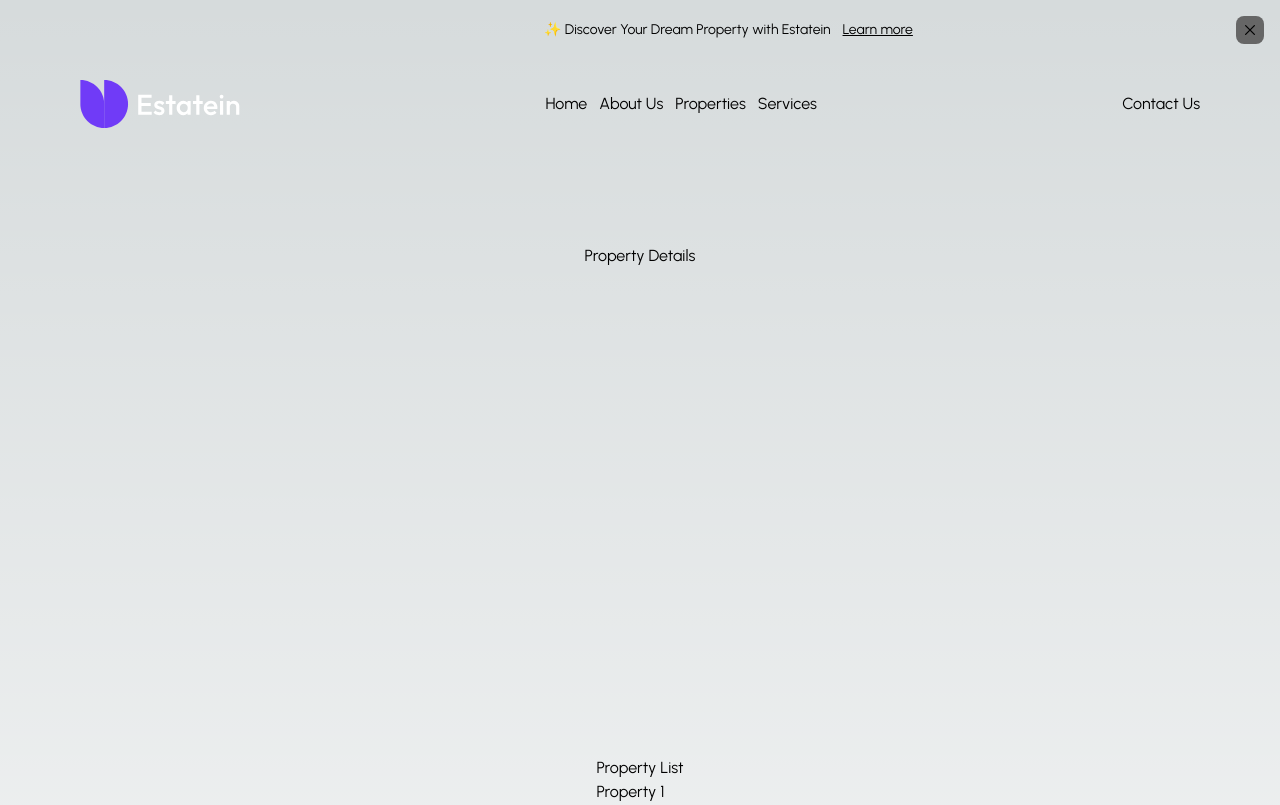
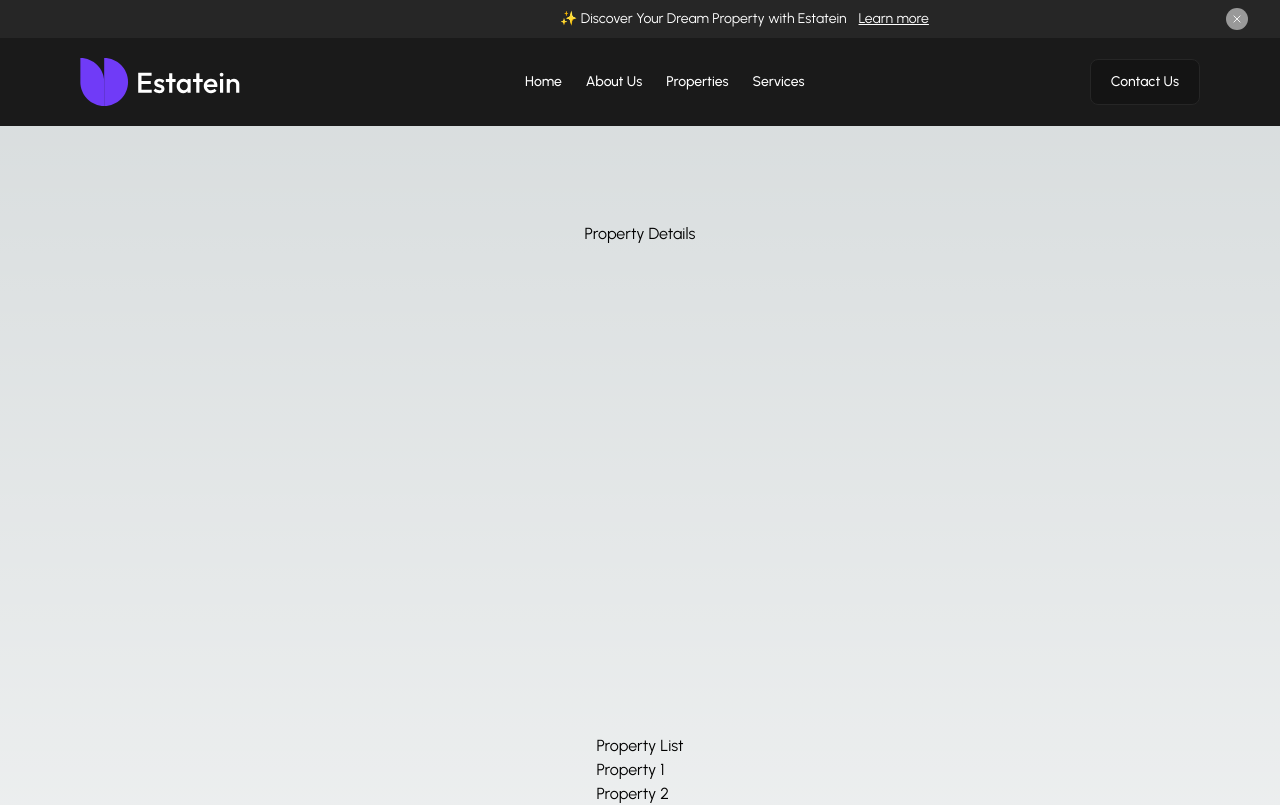
Before and after one commit to carinavbritto/real-state, a Next.js app: page /properties/details in a window 1280 px wide. Shown: the top 805 px of the page. Built offline with nearby package versions, Linux system fonts and the light colour scheme.

Commit message:
feat: hero component

```diff
--- a/src/components/background-image/backgroundImage.tsx
+++ b/src/components/background-image/backgroundImage.tsx
@@ -14,16 +14,16 @@ const BackgroundImage: React.FC<BackgroundImageProps> = ({
 }) => {
   return (
     <div
-      className={`relative flex flex-col h-full ${className}`}
+      className={`relative flex flex-col ${className}`}
       style={{ backgroundImage: `url(${imageUrl})` }}
     >
       <div className="absolute inset-0">
         <Image
           src={imageUrl}
           alt="Background Image"
-          priority={true}
-          className="object-cover"
-          height={920}
+          priority
+          className="object-cover max-h-full w-full"
+          height={622}
         />
       </div>
 
--- a/src/components/button/button.tsx
+++ b/src/components/button/button.tsx
@@ -9,7 +9,7 @@ interface ButtonProps {
   iconClasses?: string;
   iconPosition?: 'left' | 'right';
   onClick?: MouseEventHandler<HTMLSpanElement>;
-  buttonStyle?: 'primary' | 'secondary';
+  buttonStyle?: 'primary' | 'secondary' | 'tertiary';
   type?: 'button' | 'submit' | 'reset';
 }
 
@@ -28,11 +28,31 @@ const Button: React.FC<ButtonProps> = ({
   const hasIcon = icon !== undefined && icon !== null;
 
   const primaryButtonClasses =
-    'text-neutral-0 bg-primary-800 hover:bg-primary-900 disabled:bg-gray-700 text-fontColor-dark-primary disabled:text-fontColor-disabled';
+    'text-white-0 bg-purple-60 border border-solid border-purple-60 hover:bg-purple-75 rounded-lg px-5 py-3 text-sm font-medium';
   const secondaryButtonClasses =
-    'text-primary-900 bg-neutral-0 hover:bg-primary-900 disabled:bg-gray-700 hover:text-neutral-0 disabled:text-fontColor-disabled';
+    'text-white-0 bg-gray-08 border border-solid border-gray-15 hover:bg-purple-75 rounded-lg px-5 py-3 text-sm font-medium';
+  const tertiaryButtonClasses =
+    'text-white-0 bg-gray-60 hover:bg-purple-75 rounded-full p-1 text-sm';
 
-  const buttonClasses = `inline-flex items-center justify-center rounded-lg gap-3 focus:outline-none transition duration-300 ease-in-out cursor-pointer ${buttonStyle === 'primary' ? primaryButtonClasses : secondaryButtonClasses} ${className ?? ''}`;
+  let buttonClasses = `inline-flex items-center justify-center gap-3 focus:outline-none transition duration-300 ease-in-out cursor-pointer disabled:bg-gray-700 disabled:text-fontColor-disabled`;
+
+  switch (buttonStyle) {
+    case 'primary':
+      buttonClasses += ` ${primaryButtonClasses}`;
+      break;
+    case 'secondary':
+      buttonClasses += ` ${secondaryButtonClasses}`;
+      break;
+    case 'tertiary':
+      buttonClasses += ` ${tertiaryButtonClasses}`;
+      break;
+    default:
+      buttonClasses += ` ${primaryButtonClasses}`;
+  }
+
+  if (className) {
+    buttonClasses += ` ${className}`;
+  }
 
   const content = (
     <>
--- a/src/components/card/card.tsx
+++ b/src/components/card/card.tsx
@@ -12,12 +12,12 @@ const Card: React.FC<CardProps> = ({ title, subtitle, className }) => {
       className={`bg-transparent border rounded-lg border-solid border-gray-15 flex flex-col items-start gap-1 shadow-md md:py-3 md:px-5 2xl:py-4 2xl:px-6 ${className}`}
     >
       {title && (
-        <h2 className="sm:text-2xl md:text-3xl 2xl:text-4xl font-bold tracking-tight leading-tight">
+        <h2 className="sm:text-2xl md:text-3xl 2xl:text-4xl font-bold tracking-tight leading-tight text-white-0">
           {title}
         </h2>
       )}
       {subtitle && (
-        <p className="text-gray-600 sm:text-sm md:text-base 2xl:text-lg 2xl:leading-6 font-medium">
+        <p className="text-gray-600 sm:text-sm md:text-base 2xl:text-lg 2xl:leading-6 font-medium text-gray-60">
           {subtitle}
         </p>
       )}
--- a/src/components/header/header.tsx
+++ b/src/components/header/header.tsx
@@ -1,16 +1,16 @@
 import Image from 'next/image';
 import NavigationBar from '../navigation-bar/navigationBar';
-import Link from 'next/link';
 import logo from '../../../public/assets/images/logo.svg';
+import Button from '../button/button';
 
 export default function Header() {
   return (
-    <header className="flex items-center justify-between py-5 md:px-20 2xl:px-40">
+    <header className="flex items-center justify-between py-5 md:px-20 2xl:px-40 bg-gray-10">
       <Image src={logo} width={160} height={48} alt="Estatein Logo" />
 
       <NavigationBar />
 
-      <Link href="#">Contact Us</Link>
+      <Button href="#" buttonText="Contact Us" buttonStyle="secondary" />
     </header>
   );
 }
--- a/src/components/hero/hero.tsx
+++ b/src/components/hero/hero.tsx
@@ -5,15 +5,15 @@ import bg from '../../../public/assets/images/build.svg';
 
 export default function Hero() {
   return (
-    <div className="w-full h-full flex flex-row-reverse md:gap-12 2xl:gap-20">
+    <div className="w-full max-h-full flex flex-row-reverse md:gap-12 2xl:gap-20 bg-gray-08">
       <BackgroundImage imageUrl={bg} className="w-1/2" />
 
-      <div className="w-1/2 flex-1 flex flex-col items-start md:gap-12 2xl:gap-14 md:py-24 2xl:py-36 md:pl-20 2xl:pl-40">
+      <div className="w-1/2 flex-1 flex flex-col items-start md:gap-12 2xl:gap-14 md:py-24 2xl:py-36 md:pl-20 2xl:pl-40 h-full">
         <div className="flex flex-col items-start justify-center gap-6">
-          <h1 className="sm:text-3xl md:text-4xl 2xl:text-5xl font-semibold pr-40 2xl:pr-5">
+          <h1 className="sm:text-3xl md:text-4xl 2xl:text-5xl font-semibold pr-40 2xl:pr-5 text-white-0">
             Discover Your Dream Property with Estatein
           </h1>
-          <h2 className="sm:text-base md:text-md 2xl:text-lg text-gray-600">
+          <h2 className="sm:text-base md:text-md 2xl:text-lg text-gray-60">
             Your journey to finding the perfect property begins here. Explore
             our listings to find the home that matches your dreams.
           </h2>
--- a/src/components/navigation-bar/navigationBar.tsx
+++ b/src/components/navigation-bar/navigationBar.tsx
@@ -3,7 +3,7 @@ import Link from 'next/link';
 export default function NavigationBar() {
   return (
     <nav>
-      <ul className="flex items-center justify-center gap-3">
+      <ul className="flex items-center justify-center gap-6 text-white-0 text-sm font-medium">
         <li>
           <Link href="/">Home</Link>
         </li>
--- a/src/components/toast/toast.tsx
+++ b/src/components/toast/toast.tsx
@@ -14,14 +14,14 @@ export default function Toast() {
   return (
     <>
       {isVisible && (
-        <div className="w-full max-h-63 flex items-center justify-between gap-3 pointer-events-auto p-4 bg-gray-0">
+        <div className="w-full max-h-63 flex items-center justify-between gap-3 pointer-events-auto py-2 px-8 bg-gray-15 text-white-0">
           <div className="flex items-center justify-center gap-3">
-            <p className="sm:text-xs md:text-sm 2xl:text-lg text-white ml-96 pl-36">
+            <p className="sm:text-xs md:text-sm 2xl:text-lg ml-96 pl-36">
               ✨ Discover Your Dream Property with Estatein
             </p>
             <Link
               href="#"
-              className="sm:text-xs md:text-sm 2xl:text-lg underline text-white"
+              className="sm:text-xs md:text-sm 2xl:text-lg underline"
             >
               Learn more
             </Link>
@@ -29,8 +29,8 @@ export default function Toast() {
 
           <Button
             onClick={handleClose}
-            icon={<IoCloseOutline className="text-white" />}
-            className="text-white focus:outline-none rounded-full bg-gray-40 hover:bg-gray-15 border-none py-1 px-1"
+            icon={<IoCloseOutline className="text-white-0 text-sm" />}
+            buttonStyle="tertiary"
           />
         </div>
       )}
--- a/tailwind.config.ts
+++ b/tailwind.config.ts
@@ -35,6 +35,7 @@ const config: Config = {
         '60': '#999999'
       },
       white: {
+        '0': '#FFFFFF',
         '90': '#E4E4E7',
         '95': '#F1F1F3',
         '97': '#F7F7F8',
```
